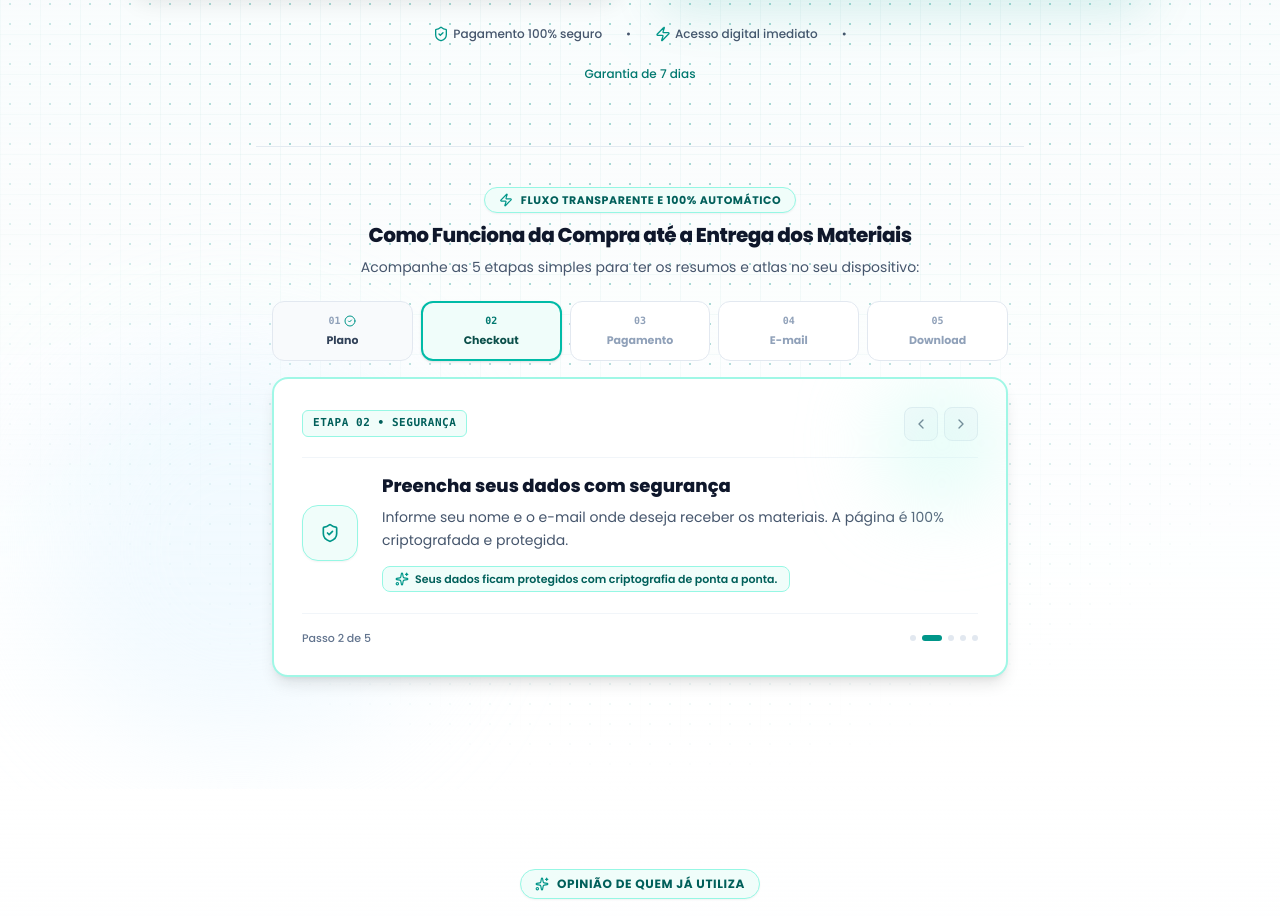
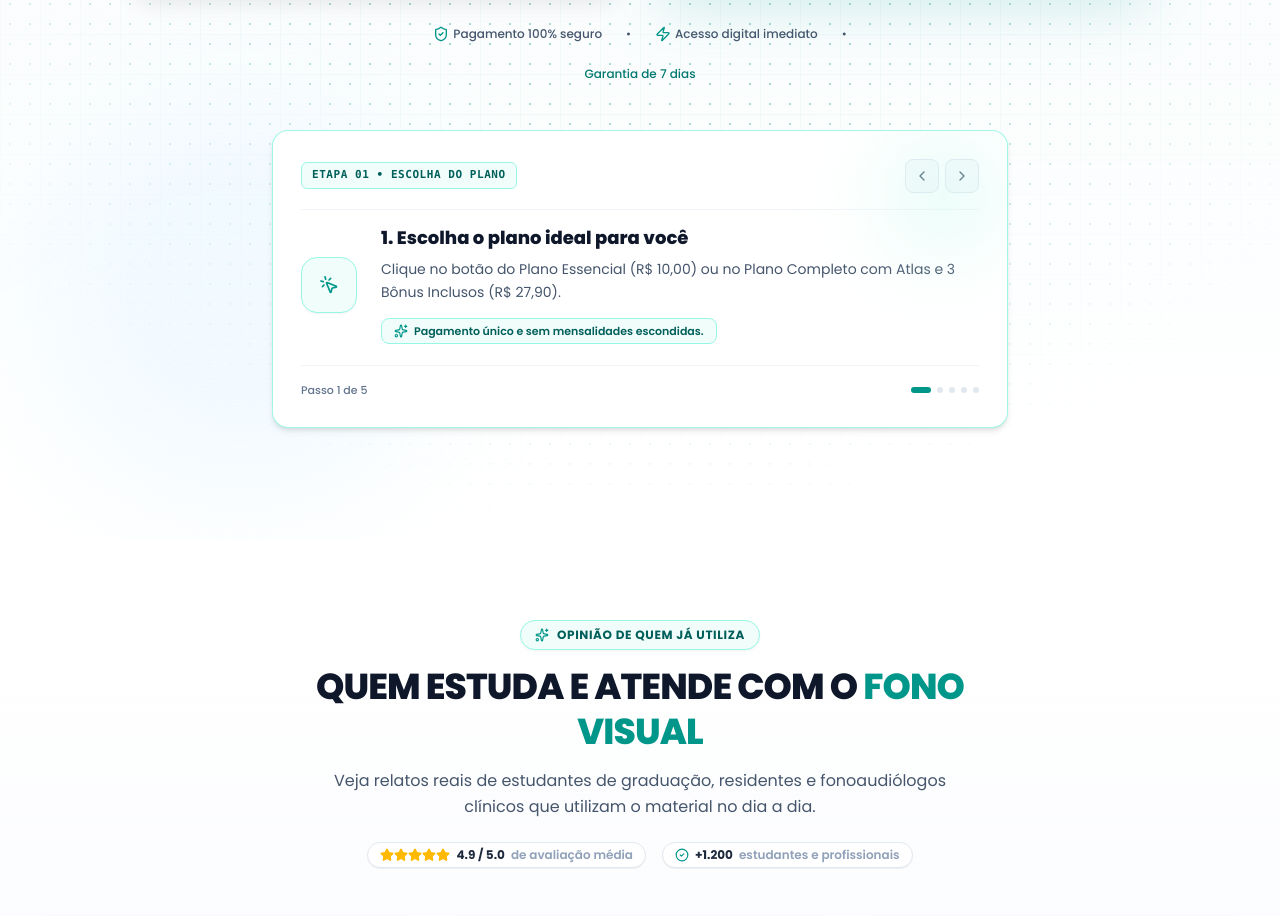
Before and after one commit to valineiap-star/fonoaudiologia, a React (Vite) app: page / in a window 1280 px wide. Shown: the part 7002-7918 px from the top of the page. Built offline with nearby package versions, Linux system fonts and the light colour scheme.

Commit message:
refactor(components): update PurchaseFlowCarousel content and cleanup
Update step titles and badges for better clarity and remove unused state and icon imports.

```diff
--- a/src/components/PurchaseFlowCarousel.tsx
+++ b/src/components/PurchaseFlowCarousel.tsx
@@ -1,4 +1,4 @@
-import React, { useState, useEffect } from 'react';
+import React, { useState } from 'react';
 import {
   CreditCard,
   MailCheck,
@@ -7,8 +7,6 @@
   ChevronRight,
   MousePointerClick,
   ShieldCheck,
-  Zap,
-  CheckCircle2,
   Sparkles,
 } from 'lucide-react';
 
@@ -25,15 +23,14 @@
 
 export const PurchaseFlowCarousel: React.FC = () => {
   const [currentStep, setCurrentStep] = useState(0);
-  const [isAutoPlaying, setIsAutoPlaying] = useState(true);
 
   const steps: PurchaseStep[] = [
     {
       id: 'step-1',
       stepNumber: '01',
       shortLabel: 'Plano',
-      badge: 'ETAPA 01 • ESCOLHA',
-      title: 'Escolha o plano ideal para você',
+      badge: 'ETAPA 01 • ESCOLHA DO PLANO',
+      title: '1. Escolha o plano ideal para você',
       description: 'Clique no botão do Plano Essencial (R$ 10,00) ou no Plano Completo com Atlas e 3 Bônus Inclusos (R$ 27,90).',
       highlight: 'Pagamento único e sem mensalidades escondidas.',
       icon: <MousePointerClick className="w-5 h-5 text-teal-600" />,
@@ -42,8 +39,8 @@
       id: 'step-2',
       stepNumber: '02',
       shortLabel: 'Checkout',
-      badge: 'ETAPA 02 • SEGURANÇA',
-      title: 'Preencha seus dados com segurança',
+      badge: 'ETAPA 02 • SEGURANÇA TOTAL',
+      title: '2. Preencha seus dados com segurança',
       description: 'Informe seu nome e o e-mail onde deseja receber os materiais. A página é 100% criptografada e protegida.',
       highlight: 'Seus dados ficam protegidos com criptografia de ponta a ponta.',
       icon: <ShieldCheck className="w-5 h-5 text-teal-600" />,
@@ -52,8 +49,8 @@
       id: 'step-3',
       stepNumber: '03',
       shortLabel: 'Pagamento',
-      badge: 'ETAPA 03 • PAGAMENTO',
-      title: 'Confirme via PIX ou Cartão de Crédito',
+      badge: 'ETAPA 03 • PAGAMENTO INSTANTÂNEO',
+      title: '3. Confirme via PIX ou Cartão de Crédito',
       description: 'Pague via PIX para liberação instantânea no sistema ou parcele em até 3x no Cartão com total comodidade.',
       highlight: 'No PIX, a confirmação ocorre em menos de 1 minuto.',
       icon: <CreditCard className="w-5 h-5 text-teal-600" />,
@@ -62,8 +59,8 @@
       id: 'step-4',
       stepNumber: '04',
       shortLabel: 'E-mail',
-      badge: 'ETAPA 04 • ENVIO IMEDIATO',
-      title: 'Receba o acesso direto no seu e-mail',
+      badge: 'ETAPA 04 • ENVIO AUTOMÁTICO',
+      title: '4. Receba o acesso direto no seu e-mail',
       description: 'Assim que o pagamento é identificado, nossa plataforma envia automaticamente a mensagem com os links de acesso.',
       highlight: 'Basta abrir a caixa de entrada para encontrar seu material.',
       icon: <MailCheck className="w-5 h-5 text-teal-600" />,
@@ -73,94 +70,30 @@
       stepNumber: '05',
       shortLabel: 'Download',
       badge: 'ETAPA 05 • USO ILIMITADO',
-      title: 'Baixe os PDFs e use quando quiser',
+      title: '5. Baixe os PDFs e use quando quiser',
       description: 'Abra e salve todos os arquivos em PDF de alta resolução no seu celular, tablet ou computador para consultar e imprimir.',
       highlight: 'Acesso permanente para sempre aos seus arquivos digitais.',
       icon: <Download className="w-5 h-5 text-teal-600" />,
     },
   ];
 
-  // Auto-play timer with pause on user interaction
-  useEffect(() => {
-    if (!isAutoPlaying) return;
-    const timer = setInterval(() => {
-      setCurrentStep((prev) => (prev + 1) % steps.length);
-    }, 5500);
-    return () => clearInterval(timer);
-  }, [isAutoPlaying, steps.length]);
-
   const handlePrev = () => {
-    setIsAutoPlaying(false);
     setCurrentStep((prev) => (prev === 0 ? steps.length - 1 : prev - 1));
   };
 
   const handleNext = () => {
-    setIsAutoPlaying(false);
     setCurrentStep((prev) => (prev + 1) % steps.length);
   };
 
   const current = steps[currentStep];
 
   return (
-    <div
-      className="mt-16 pt-10 border-t border-slate-200/90 max-w-3xl mx-auto px-4"
-      onMouseEnter={() => setIsAutoPlaying(false)}
-      onMouseLeave={() => setIsAutoPlaying(true)}
-    >
-      {/* Header Badge & Title */}
-      <div className="text-center mb-6 space-y-2">
-        <div className="inline-flex items-center gap-2 px-3.5 py-1 rounded-full bg-teal-50 border border-teal-200 text-teal-800 text-[11px] font-bold uppercase tracking-wider shadow-xs">
-          <Zap className="w-3.5 h-3.5 text-teal-600" />
-          <span>Fluxo Transparente e 100% Automático</span>
-        </div>
-        <h3 className="text-lg sm:text-xl font-extrabold text-slate-900 tracking-tight">
-          Como Funciona da Compra até a Entrega dos Materiais
-        </h3>
-        <p className="text-xs sm:text-sm text-slate-600 max-w-xl mx-auto">
-          Acompanhe as 5 etapas simples para ter os resumos e atlas no seu dispositivo:
-        </p>
-      </div>
-
-      {/* Interactive Step Progress Tabs (Desktop & Mobile) */}
-      <div className="grid grid-cols-5 gap-1.5 sm:gap-2 mb-4">
-        {steps.map((step, idx) => {
-          const isActive = currentStep === idx;
-          const isPassed = currentStep > idx;
-
-          return (
-            <button
-              key={`tab-${step.id}`}
-              onClick={() => {
-                setIsAutoPlaying(false);
-                setCurrentStep(idx);
-              }}
-              className={`p-2 sm:py-2.5 rounded-xl text-center transition-all cursor-pointer border flex flex-col items-center justify-center gap-1 ${
-                isActive
-                  ? 'bg-teal-50 border-2 border-teal-500 text-teal-900 shadow-sm font-extrabold'
-                  : isPassed
-                  ? 'bg-slate-50 border-slate-200 text-slate-700 hover:bg-slate-100'
-                  : 'bg-white border-slate-200 text-slate-400 hover:bg-slate-50'
-              }`}
-            >
-              <div className="flex items-center gap-1">
-                <span className={`text-[10px] font-mono font-bold ${isActive ? 'text-teal-700' : 'text-slate-400'}`}>
-                  {step.stepNumber}
-                </span>
-                {isPassed && <CheckCircle2 className="w-3 h-3 text-teal-600 shrink-0" />}
-              </div>
-              <span className="text-[10px] sm:text-[11px] font-bold truncate max-w-full">
-                {step.shortLabel}
-              </span>
-            </button>
-          );
-        })}
-      </div>
-
-      {/* Main Dynamic Step Showcase Card */}
-      <div className="relative bg-white border-2 border-teal-200/90 rounded-2xl p-5 sm:p-7 shadow-lg overflow-hidden">
+    <div className="mt-12 max-w-3xl mx-auto px-4">
+      {/* Main Step Showcase Card */}
+      <div className="relative bg-white border border-teal-200/90 rounded-2xl p-5 sm:p-7 shadow-md overflow-hidden">
 
         {/* Soft Ambient Corner Accent */}
-        <div className="absolute top-0 right-0 w-32 h-32 bg-teal-100/50 rounded-full blur-2xl pointer-events-none" />
+        <div className="absolute top-0 right-0 w-32 h-32 bg-teal-100/40 rounded-full blur-2xl pointer-events-none" />
 
         {/* Step Badge and Navigation Controls */}
         <div className="flex items-center justify-between gap-3 pb-4 border-b border-slate-100">
@@ -222,12 +155,14 @@
           </span>
           <div className="flex items-center gap-1.5">
             {steps.map((s, i) => (
-              <span
+              <button
                 key={`dot-${s.id}`}
-                className={`transition-all duration-300 rounded-full ${
+                onClick={() => setCurrentStep(i)}
+                aria-label={`Ir para etapa ${i + 1}`}
+                className={`transition-all duration-300 rounded-full cursor-pointer ${
                   currentStep === i
                     ? 'w-5 h-1.5 bg-teal-600'
-                    : 'w-1.5 h-1.5 bg-slate-200'
+                    : 'w-1.5 h-1.5 bg-slate-200 hover:bg-slate-300'
                 }`}
               />
             ))}
```
